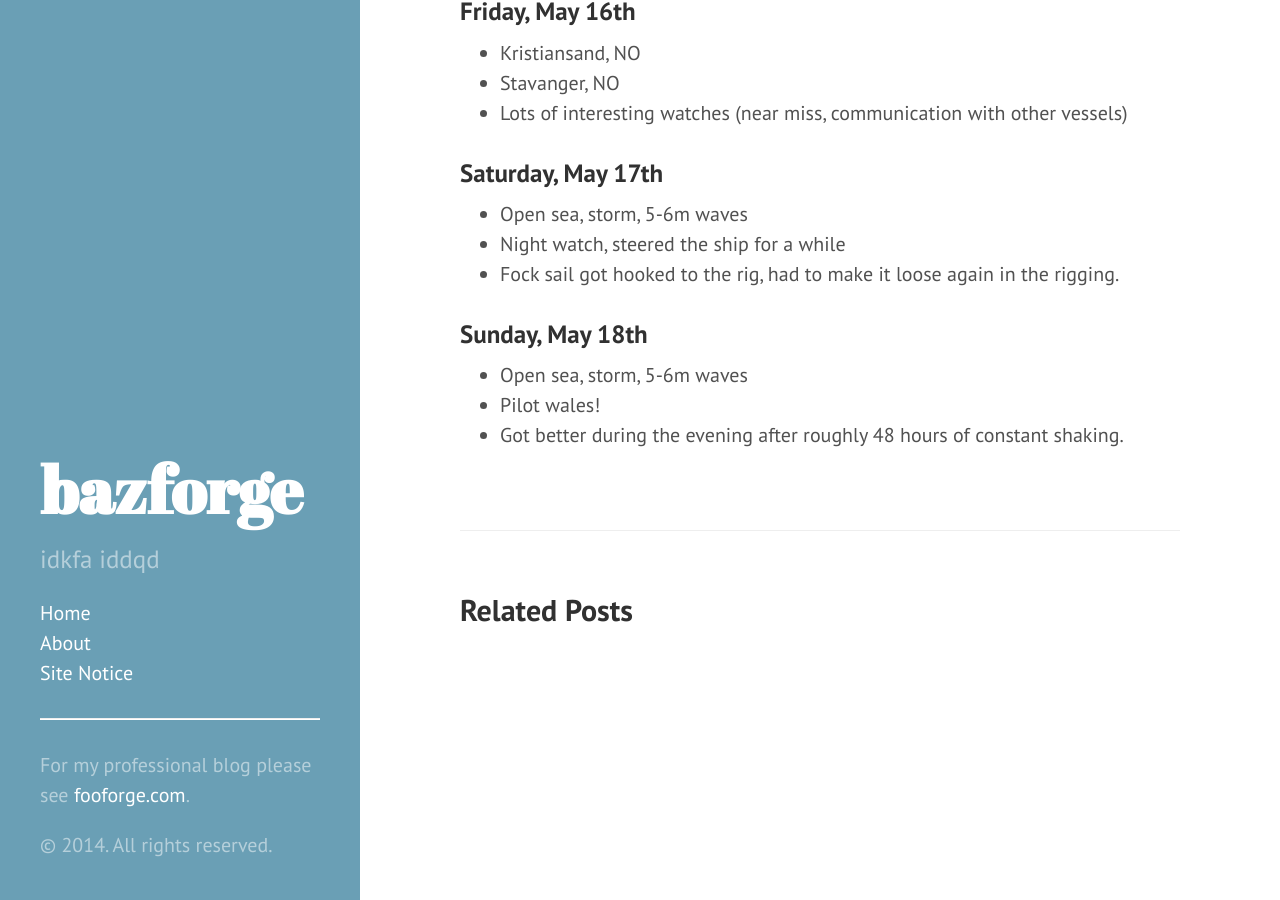
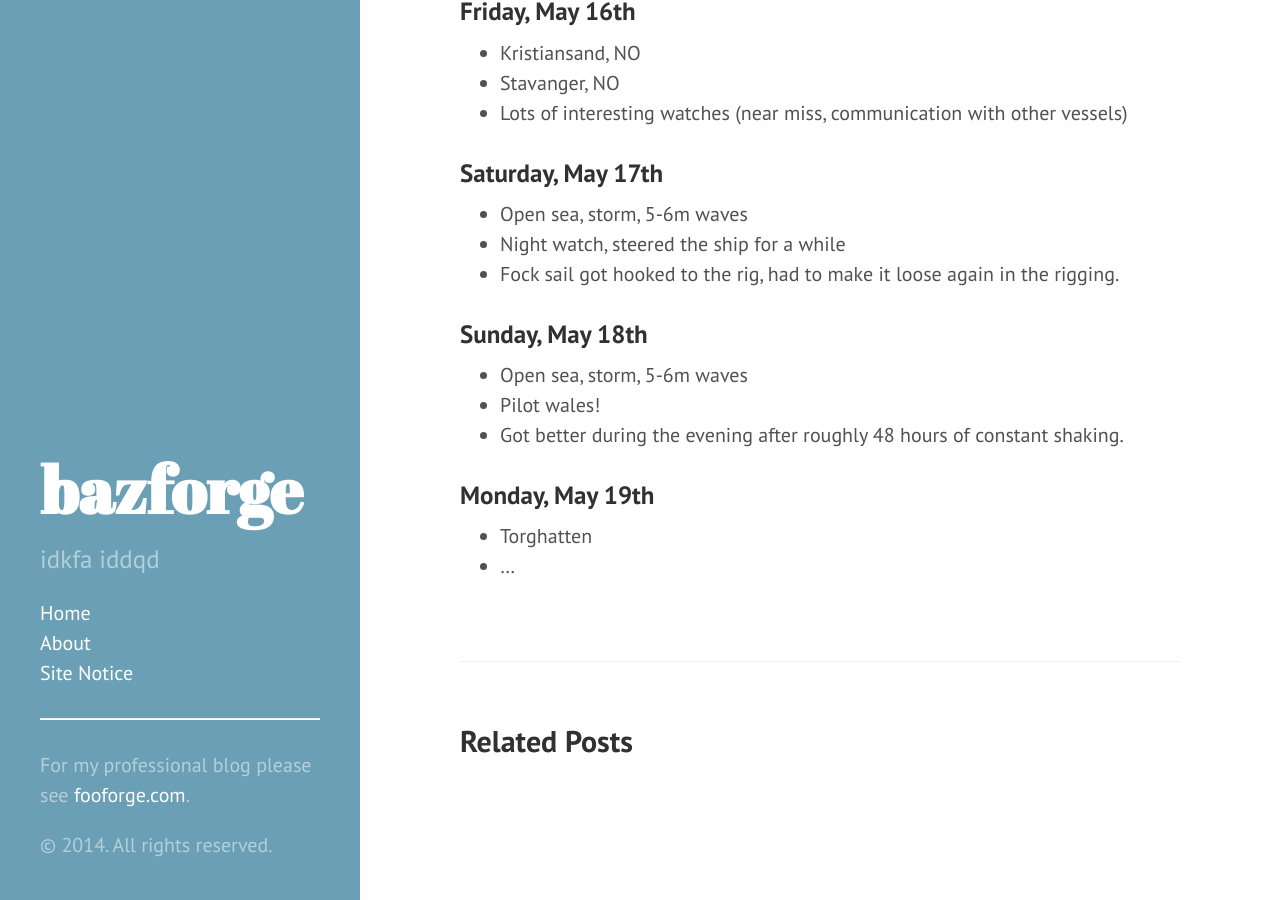
Before and after one commit to fooforge/bazforge.com, a Jekyll site: the page built from _posts/2014-05-21-Sailing-from-Hamburg-to-Bodo.md, in a window 1280 px wide and 900 px high, scrolled down 1120 px. Built offline with Jekyll 4.4.1, drawn with Linux system fonts in a browser that asks for light colours; Markdown is read by kramdown in place of the engine named in the settings.

Commit message:
Extend the sailing trip post

```diff
--- a/_posts/2014-05-21-Sailing-from-Hamburg-to-Bodo.md
+++ b/_posts/2014-05-21-Sailing-from-Hamburg-to-Bodo.md
@@ -52,3 +52,8 @@ categories: vacation
 * Open sea, storm, 5-6m waves
 * Pilot wales!
 * Got better during the evening after roughly 48 hours of constant shaking.
+
+### Monday, May 19th
+
+* Torghatten
+* ...
```
